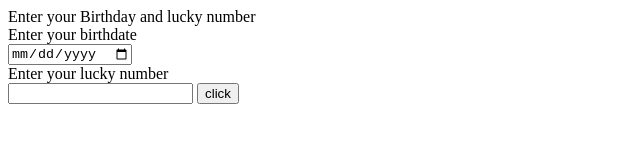
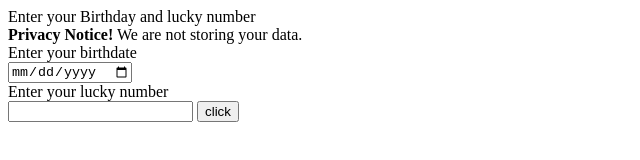
Before and after one commit to msdeshmukh009/lucky-birthday, a plain HTML site: page index.html in a window 1280 px wide. Shown: the whole page, without its empty margins (0-640 px from the left). Drawn offline with Linux system fonts and the light colour scheme.

Commit message:
notice added

```diff
--- a/index.html
+++ b/index.html
@@ -10,6 +10,9 @@
 <body>
     <div>
         <div class="heading">Enter your Birthday and lucky number</div>
+    </div>
+    <div class="notice">
+        <strong>Privacy Notice!</strong> We are not storing your data.
     </div>
     <div>
         <div class="heading2">Enter your birthdate</div>
```
